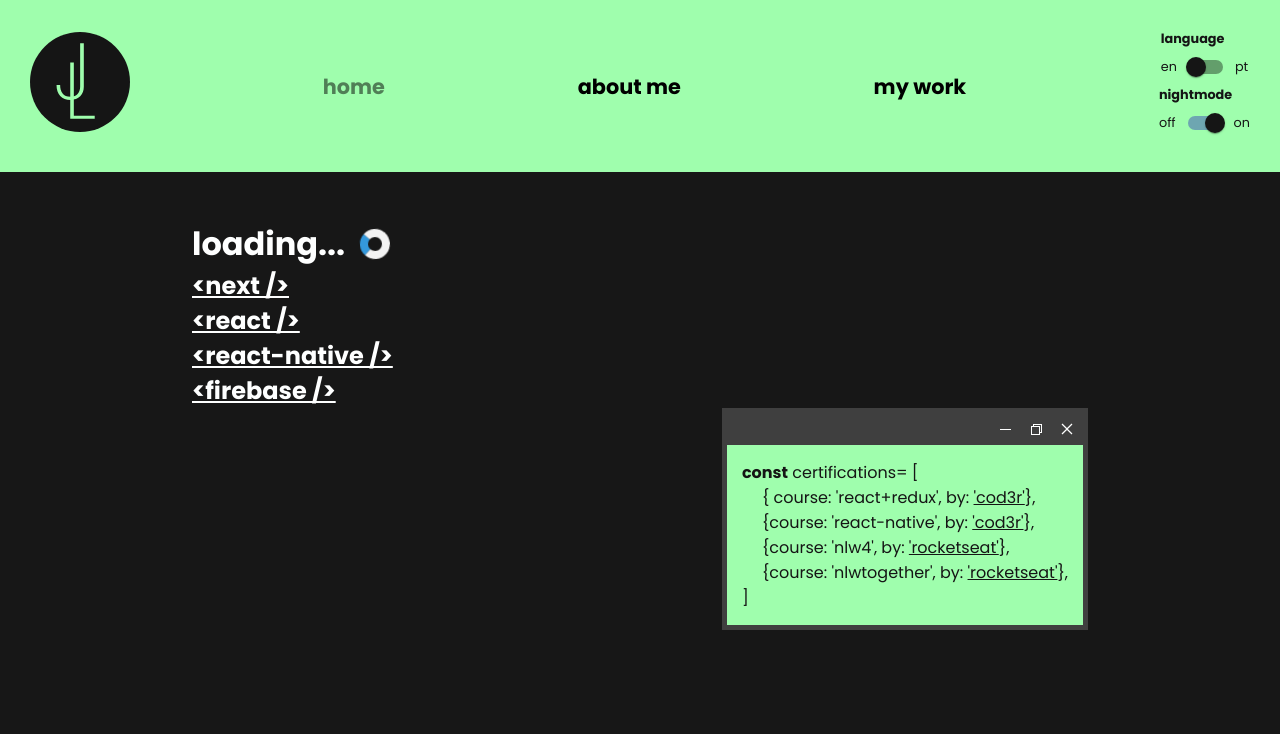
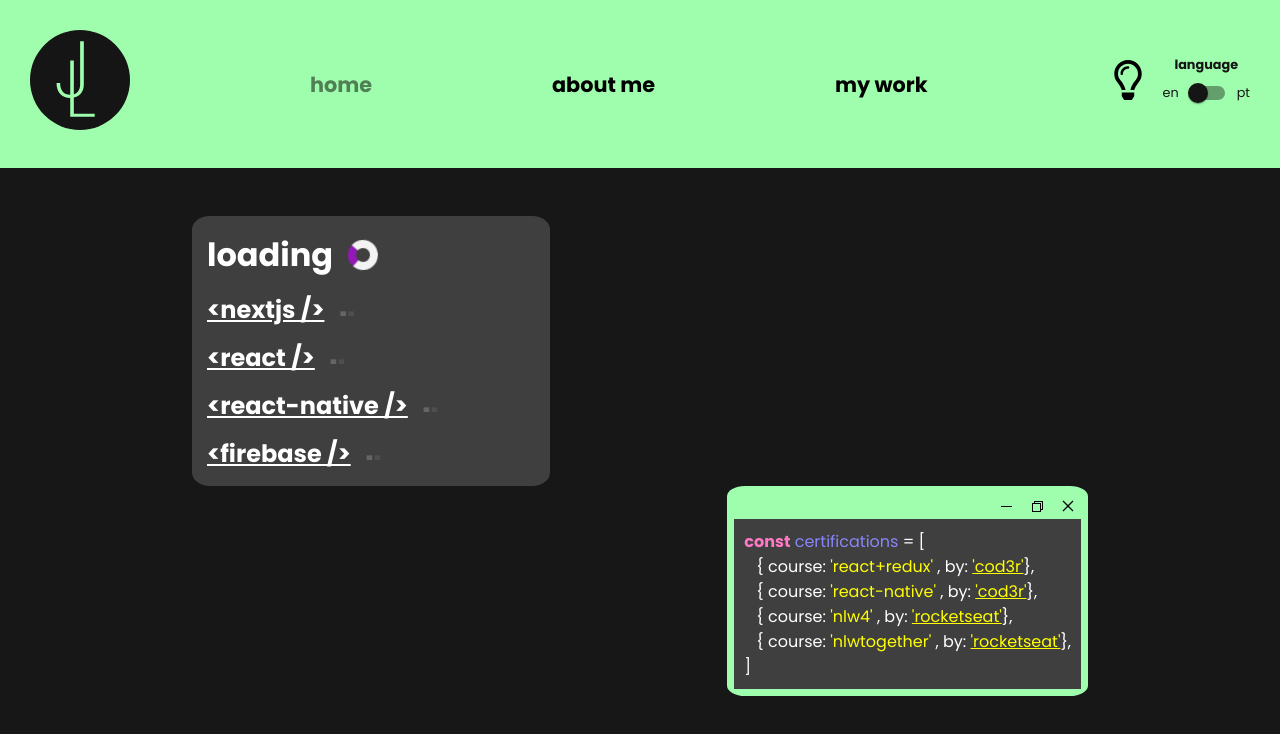
Before and after one commit to joaomarccelino/joao-marcelino-site, a React (Create React App) app: page / in a window 1280 px wide. Shown: the top 734 px of the page. Built offline with nearby package versions, Linux system fonts and the light colour scheme.

Commit message:
feat: header & homepage improvement

```diff
--- /dev/null
+++ b/src/components/Dots/index.tsx
@@ -0,0 +1,6 @@
+import './styles.scss'
+export function Dots() {
+    return (
+        <div className="loading"></div>
+        )
+}
--- /dev/null
+++ b/src/components/Dots/styles.scss
@@ -0,0 +1,33 @@
+.loading {
+    font: 300 2em/150% Impact;
+    text-align: center;
+}
+
+.loading:after {
+    content: " .";
+    animation: dots 1s steps(5, end) infinite;
+}
+
+@keyframes dots {
+    0%,
+    20% {
+        color: rgba(0, 0, 0, 0);
+        text-shadow: 0.25em 0 0 rgba(0, 0, 0, 0), 0.5em 0 0 rgba(0, 0, 0, 0);
+    }
+    40% {
+        text-shadow: 0.25em 0 0 rgba(0, 0, 0, 0), 0.5em 0 0 rgba(0, 0, 0, 0);
+    }
+    60% {
+        text-shadow: 0.25em 0 0, 0.5em 0 0 rgba(0, 0, 0, 0);
+    }
+    80%,
+    100% {
+        text-shadow: 0.25em 0 0, 0.5em 0 0;
+    }
+}
+
+@media (max-width: 697px) {
+    .loading {
+        font: 300 1em/150% Impact;
+    }
+}
--- a/src/components/Header/index.tsx
+++ b/src/components/Header/index.tsx
@@ -5,7 +5,7 @@ import { useLocation } from 'react-router'
 import Switch from '@material-ui/core/Switch'
 import { switchTitle } from '../../utils/texts'
 import './styles.scss'
-
+import { FaRegLightbulb } from 'react-icons/fa'
 
 export function Header() {
     const { lang, theme, handleLang, handleNight } = useSwitch()
@@ -25,8 +25,14 @@ export function Header() {
                     <a className={splitLocation[1] === 'about' ? "active" : ""} href="/about">{lang === 'pt-br' ? 'sobre mim' : 'about me'}</a>
                     <a className={splitLocation[1] === 'my-work' ? "active" : ""} href="/my-work">{lang === 'pt-br' ? 'meus trabalhos' : 'my work'}</a>
                     <div className="switch-area">
+                        <a href="#" onClick={handleNight}>
+                            <FaRegLightbulb
+                                color={theme === 'dark' ? 'black' : 'yellow'}
+                                size={40}
+                            />
+                        </a>
                         <div className="switch">
-                            <strong>{lang === 'pt-br' ? switchTitle.ptLang: switchTitle.enLang}</strong>
+                            <strong>{lang === 'pt-br' ? switchTitle.ptLang : switchTitle.enLang}</strong>
                             <div>
                                 <span>en</span>
                                 <Switch
@@ -37,18 +43,8 @@ export function Header() {
                                 <span>pt</span>
                             </div>
                         </div>
-                        <div className="switch">
-                            <strong>{lang === 'pt-br' ? switchTitle.ptNight: switchTitle.enNight}</strong>
-                            <div>
-                                <span>off</span>
-                                <Switch
-                                    checked={theme === 'dark'}
-                                    onChange={handleNight}
-                                    color={'primary'}
-                                />
-                                <span>on</span>
-                            </div>
-                        </div>
+
+
                     </div>
                 </div>
             </header>
--- a/src/components/Header/styles.scss
+++ b/src/components/Header/styles.scss
@@ -23,16 +23,17 @@
             }
             .switch-area {
                 display: flex;
-                flex-direction: column;
                 align-items: center;
                 justify-content: center;
                 font-size: 0.8rem;
-                strong {
-                    color: #151515;
-                }
+                gap: 15px;
                 .switch {
+                    text-align: center;
                     align-items: center;
-                    gap: 3px;
+                    justify-content: center;
+                    strong {
+                        color: #151515;
+                    }
                     span {
                         color: #151515;
                     }
@@ -49,20 +50,21 @@
 
 @media (max-width: 697px) {
     header {
+        padding: 0;
         align-items: center;
         justify-content: center;
         .content {
             flex-direction: column;
-            padding: 10px;
+            padding: 0;
             img {
                 max-height: 50px;
             }
             a {
                 font-size: 1.5rem;
-                margin-bottom: 2rem;
+                margin-bottom: 1.3rem;
             }
             .switch-area{
-                flex-direction: row;
+                flex-direction: column;
                 .switch {
                     display: flex;
                     flex-direction: column;
--- a/src/pages/Home/index.tsx
+++ b/src/pages/Home/index.tsx
@@ -3,6 +3,7 @@ import './styles.scss'
 import { study } from '../../utils/texts'
 import { useSwitch } from '../../contexts/SwitchContexts'
 import { VscChromeRestore, VscChromeClose, VscChromeMinimize } from 'react-icons/vsc'
+import { Dots } from '../../components/Dots'
 
 export function Home() {
     const { lang } = useSwitch()
@@ -14,24 +15,24 @@ export function Home() {
                         <h1>{lang === 'pt-br' ? study.pt : study.en}</h1>
                         <div className="loader"></div>
                     </div>
-                    <a href="https://nextjs.org/"><h2>{'<next />'}</h2></a>
-                    <a href="https://pt-br.reactjs.org/"><h2>{'<react />'}</h2></a>
-                    <a href="https://reactnative.dev/"><h2>{'<react-native />'}</h2></a>
-                    <a href="https://firebase.google.com/"><h2>{'<firebase />'}</h2></a>
+                    <div className='techs'><a href="https://nextjs.org/"><h2>{'<nextjs />'}</h2></a><Dots /></div>
+                    <div className='techs'><a href="https://pt-br.reactjs.org/"><h2>{'<react />'}</h2></a><Dots /></div>
+                    <div className='techs'><a href="https://reactnative.dev/"><h2>{'<react-native />'}</h2></a><Dots /></div>
+                    <div className='techs'><a href="https://firebase.google.com/"><h2>{'<firebase />'}</h2></a><Dots /></div>
                 </div>
                 <div className="courses">
                     <div className="certification-area">
                         <div className="header">
-                            <VscChromeMinimize />
-                            <VscChromeRestore />
-                            <VscChromeClose />
+                            <VscChromeMinimize color={'black'} />
+                            <VscChromeRestore color={'black'}/>
+                            <VscChromeClose color={'black'}/>
                         </div>
                         <div className="certifications">
-                            <p><strong>const</strong> certifications= [</p>
-                            <p className="indent">{"{ course: 'react+redux', by: "} <a href="https://www.cod3r.com.br">'cod3r'</a>{"},"}</p>
-                            <p className="indent">{"{course: 'react-native', by: "} <a href="https://www.cod3r.com.br">'cod3r'</a>{"},"}</p>
-                            <p className="indent">{"{course: 'nlw4', by: "} <a href="https://rocketseat.com.br/">'rocketseat'</a>{"},"}</p>
-                            <p className="indent">{"{course: 'nlwtogether', by: "} <a href="https://rocketseat.com.br/">'rocketseat'</a>{"},"}</p>
+                            <p className="cert-title"><strong>const</strong> certifications <span>= [</span> </p>
+                            <p className="indent">{"{ course:"} <span className="yellow">{"'react+redux'"}</span> {", by: "} <a href="https://www.cod3r.com.br">'cod3r'</a>{"},"}</p>
+                            <p className="indent">{"{ course:"} <span className="yellow">{"'react-native'"}</span> {", by: "} <a href="https://www.cod3r.com.br">'cod3r'</a>{"},"}</p>
+                            <p className="indent">{"{ course:"} <span className="yellow">{"'nlw4'"}</span> {", by: "}  <a href="https://rocketseat.com.br/">'rocketseat'</a>{"},"}</p>
+                            <p className="indent">{"{ course:"} <span className="yellow">{"'nlwtogether'"}</span> {", by: "} <a href="https://rocketseat.com.br/">'rocketseat'</a>{"},"}</p>
                             <p>]</p>
                         </div>
                     </div>
--- a/src/pages/Home/styles.scss
+++ b/src/pages/Home/styles.scss
@@ -10,14 +10,19 @@
             display: flex;
             flex-direction: column;
             align-items: flex-start;
+            background: #3f3f3f;
+            color: #fff;
+            width: 40%;
+            padding: 15px;
+            border-radius: 5%;
             .title{
                 display: flex;
                 flex-direction: row;
                 align-items: center;
                 gap: 15px;
                 .loader {
-                    border: 8px solid #f3f3f3; /* Light grey */
-                    border-top: 8px solid #3498db; /* Blue */
+                    border: 8px solid #f3f3f3;
+                    border-top: 8px solid #9219b5;
                     border-radius: 50%;
                     width: 30px;
                     height: 30px;
@@ -29,34 +34,55 @@
                     100% { transform: rotate(360deg); }
                   }
             }
+            .techs {
+                display: flex;
+                align-items: flex-end;
+                gap: 15px;
+                h2 {
+                    color: #fff;
+                }
+            }
         }
 
         .courses {
             display: flex;
             justify-content: flex-end;
             margin-bottom: 10%;
+
             .certification-area {
                 flex-direction: column;
-                border: 5px solid #3f3f3f;
+                border: 7px solid #9ffead;
+                border-radius: 5%;
                 .header {
                     width: 100%;
                     display: flex;
                     justify-content: flex-end;
                     align-items: center;
-                    background: #3f3f3f;
+                    background: #9ffead;
                     gap: 15px;
-                    padding: 8px;
+                    padding: 5px;
                 }
                 .certifications {
-                    background: #9ffead;
-                    padding: 15px;
-                    p,
+                    background: #3f3f3f;
+                    padding: 10px;
+                    .cert-title {
+                        color: #8886f9
+                    }
+                    .yellow {
+                        color: #ff0;
+                    }
+                    span, p {
+                        color: #fff
+                    }
+                    strong {
+                        color: #ff79c6;
+                    }
                     a {
-                        color: #151515;
+                        color: #ff0;
                     }
 
                     .indent {
-                        text-indent: 20px;
+                        text-indent: 12px;
                     }
                 }
             }
@@ -71,7 +97,8 @@
             justify-content: center;
             .tecnologies {
                 align-items: center;
-                margin-bottom: 30%;
+                margin-bottom: 20%;
+                width: 100%;
                 h1 {
                     font-size: 1.4rem;
                 }
--- a/src/utils/texts.ts
+++ b/src/utils/texts.ts
@@ -13,8 +13,8 @@ const en = {
 }
 
 const study = {
-    pt: 'carregando...',
-    en: "loading..."
+    pt: 'carregando',
+    en: "loading"
 }
 
 const switchTitle = {
```
